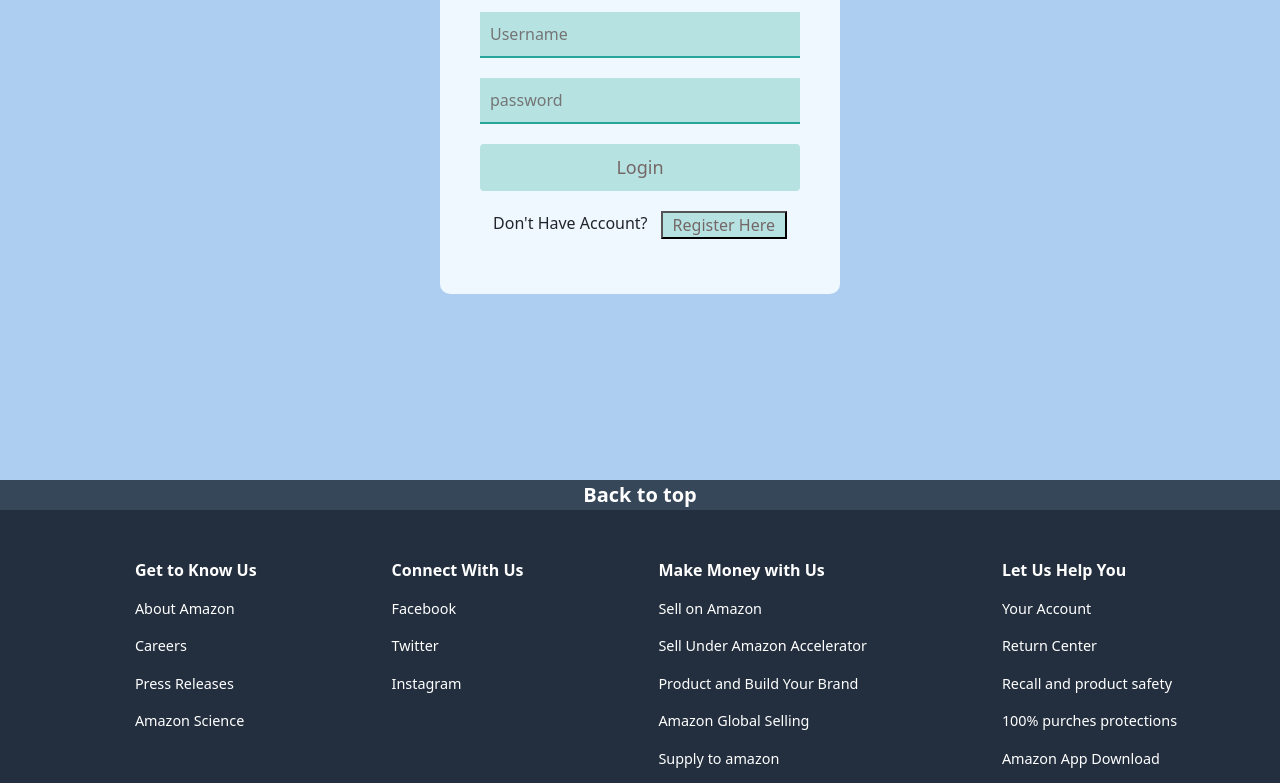
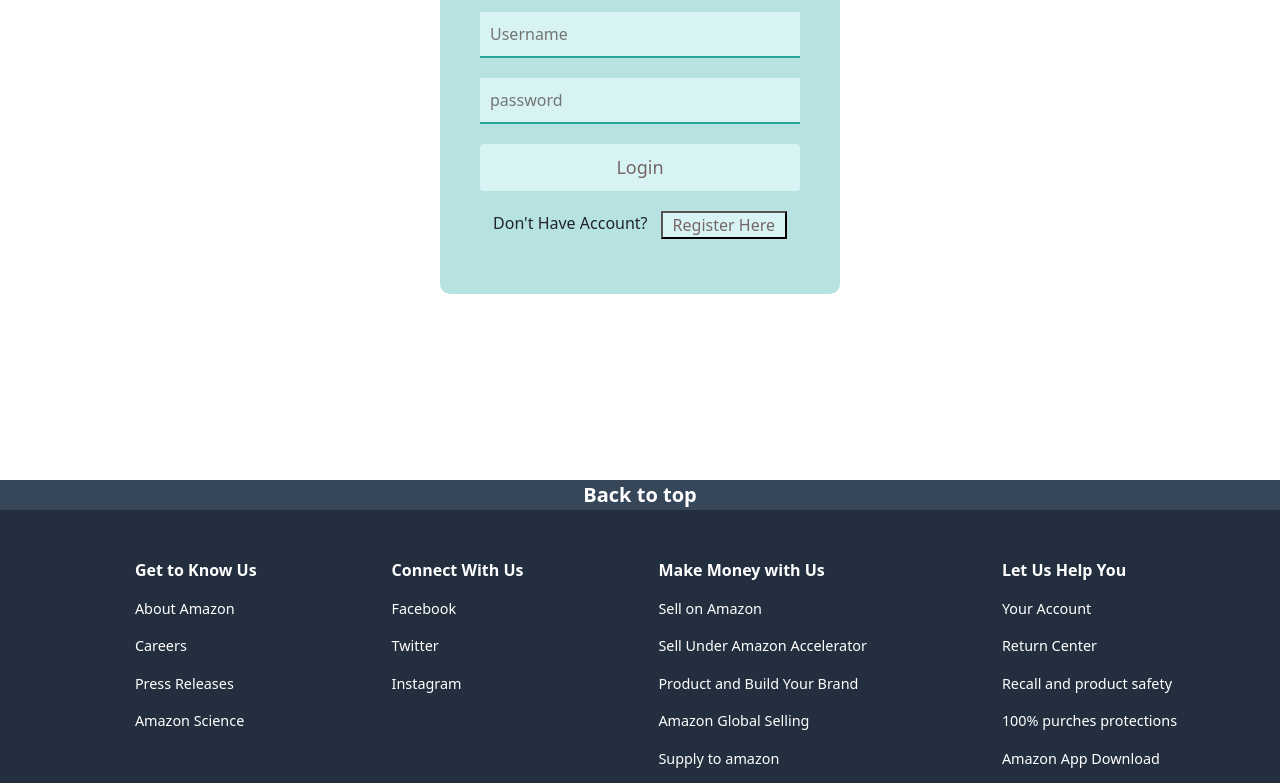
Before and after one commit to mansi0709/amazon-clone, a plain HTML site: page loginpage.html in a window 1280 px wide. Shown: the part 487-1270 px from the top of the page. Drawn offline with nearby package versions, Linux system fonts and the light colour scheme.

Commit message:
loginpage.html

```diff
--- a/loginpage.html
+++ b/loginpage.html
@@ -22,11 +22,11 @@
             justify-content: center;
             align-items: center;
             height: 100vh;
-            background-color: #aecef1;
+
         }
 
         .login_box{
-            background-color:aliceblue;
+            background-color:rgb(182, 226, 226);
             width: 400px;
             padding: 40px;
             border-radius: 10px;
@@ -46,7 +46,7 @@
         .textbox input{
             width: 100%;
             padding: 10px;
-            background-color:rgb(182, 226, 226);
+            background-color:rgb(216, 243, 243);
             border: none;
             color: rgb(118, 103, 103);
             border-bottom: 2px solid #26a69a;
@@ -61,7 +61,7 @@
             padding: 10px;
             text-align: center;
             border:none;
-            background-color:rgb(182, 226, 226);
+            background-color:rgb(216, 243, 243);
             color: rgb(118, 103, 103);
             font-size: 18px;
 
@@ -79,7 +79,7 @@
 
         .reg button{
             margin-bottom: 15px;
-            background-color:rgb(182, 226, 226);
+            background-color:rgb(216, 243, 243);
 
         }
 
```
